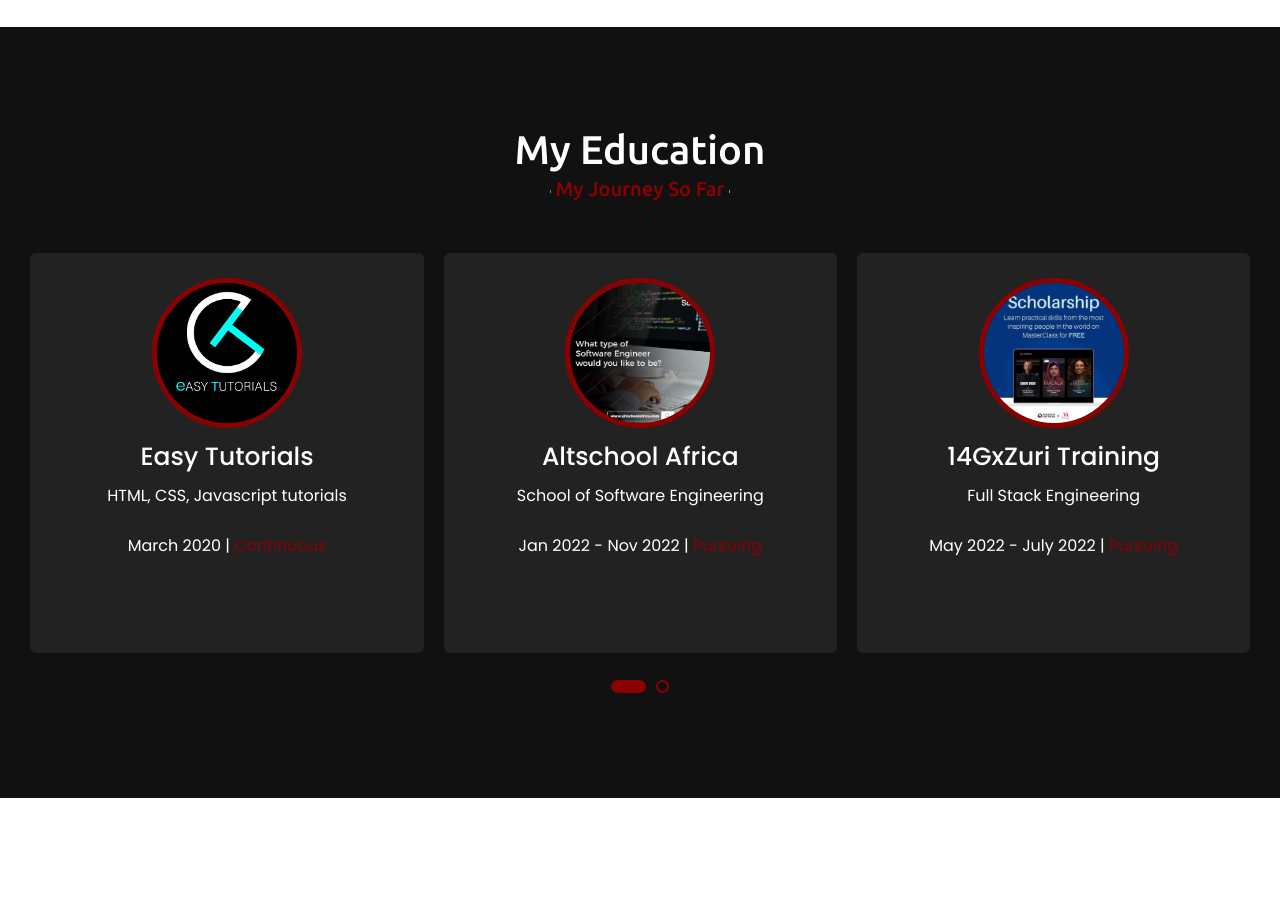
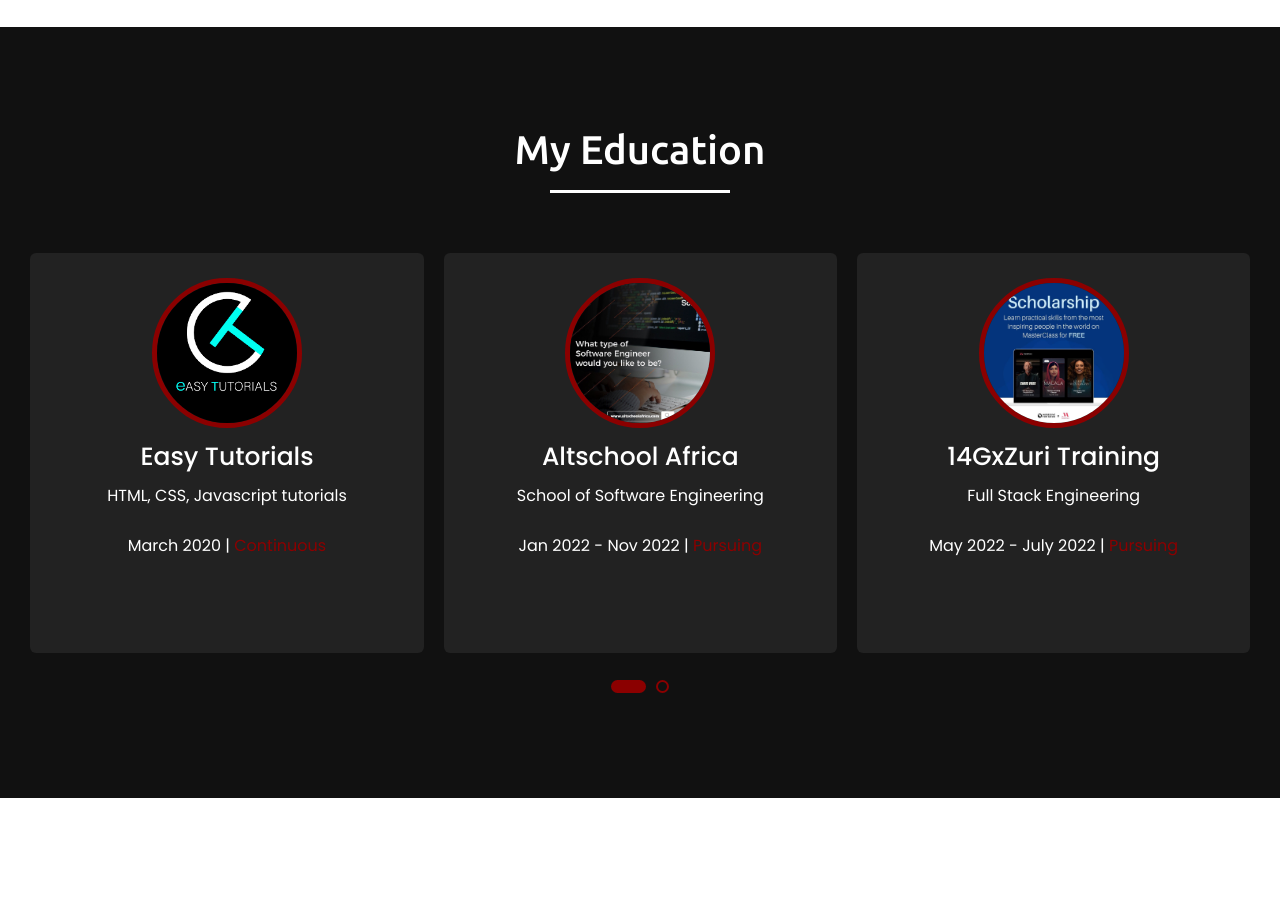
Before and after one commit to Oluseyi18/Personal-Website, a plain HTML site: page index.html in a window 1280 px wide. Shown: the part 3040-3944 px from the top of the page. Drawn offline with nearby package versions, Linux system fonts and the light colour scheme; a web font is replaced by a local one.

Commit message:
Personal Website

```diff
--- a/style.css
+++ b/style.css
@@ -496,7 +496,7 @@ section .title::after {
 
 /* teams section styling */
 .education .title::after {
-    content: "My Journey So Far";
+    content: "";
 }
 .education span{
     color: #8b0000;
```
